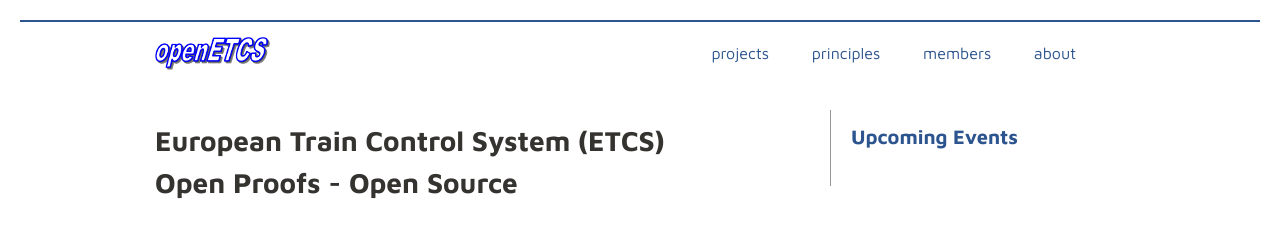
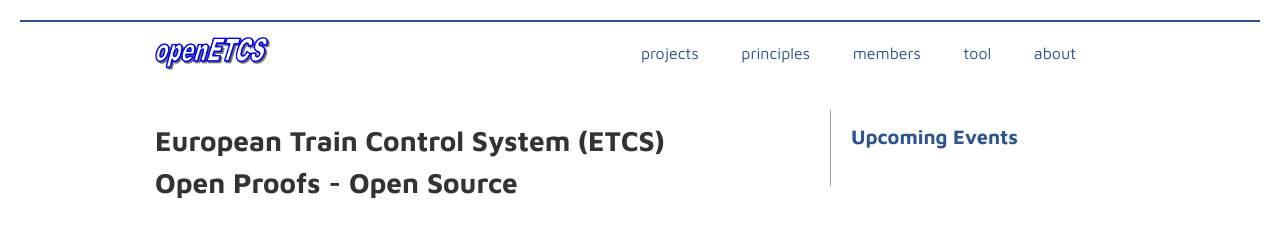
Before and after one commit to openETCS/openetcs.github.com, a Jekyll site: the page built from index.html, in a window 1280 px wide. Shown: the top 227 px of the page. Built offline with Jekyll 4.4.1, drawn with Linux system fonts in a browser that asks for light colours.

Commit message:
Tool Menu

```diff
--- a/_layouts/default.html
+++ b/_layouts/default.html
@@ -64,6 +64,11 @@
                 </a>
               </li>
               <li>
+                 <a href="/tool/">
+                  <h3>tool</h3></h3>
+                </a>
+              </li>
+              <li>
                  <a href="/about">
                   <h3>about</h3>
                 </a>
```
